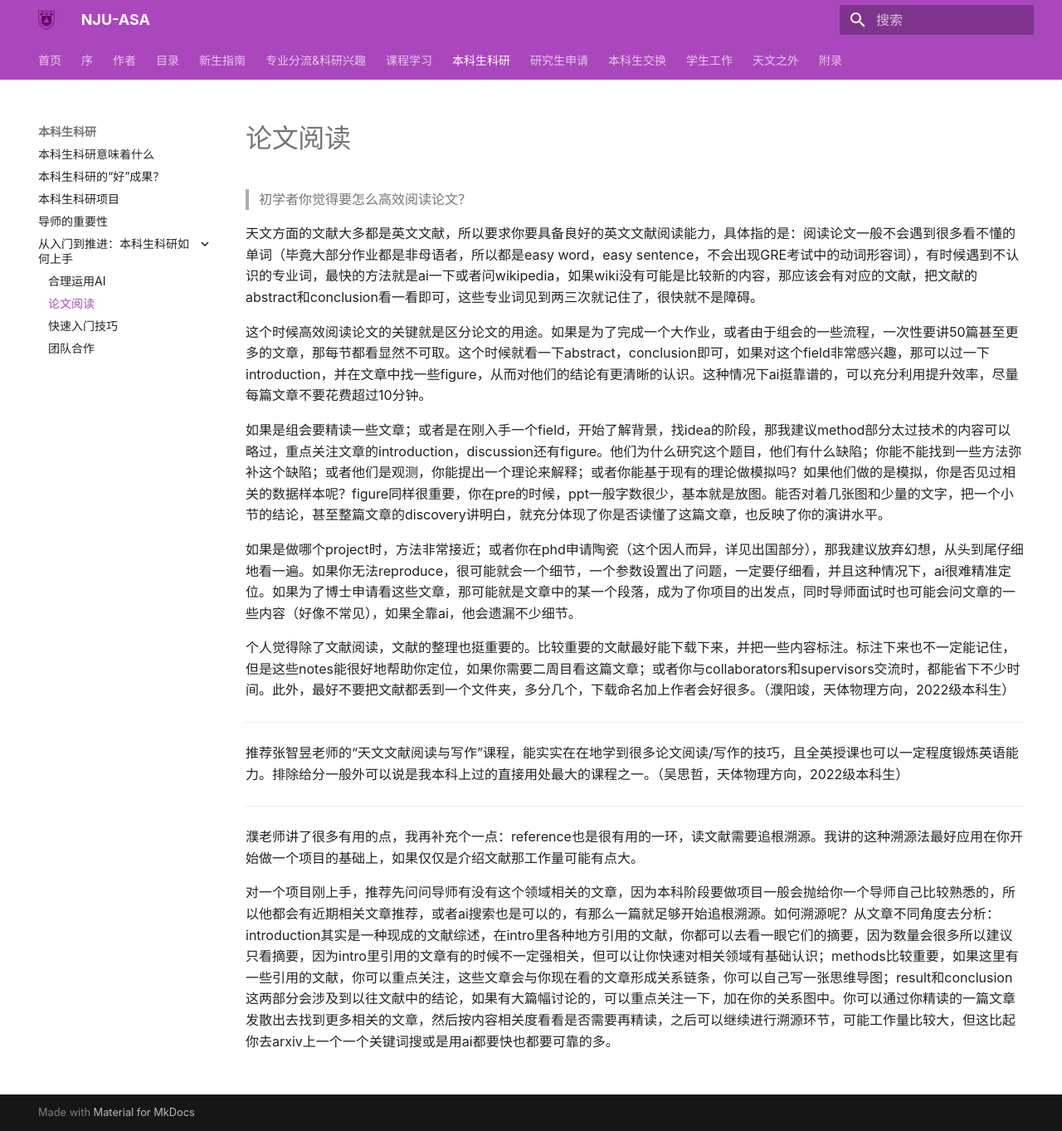
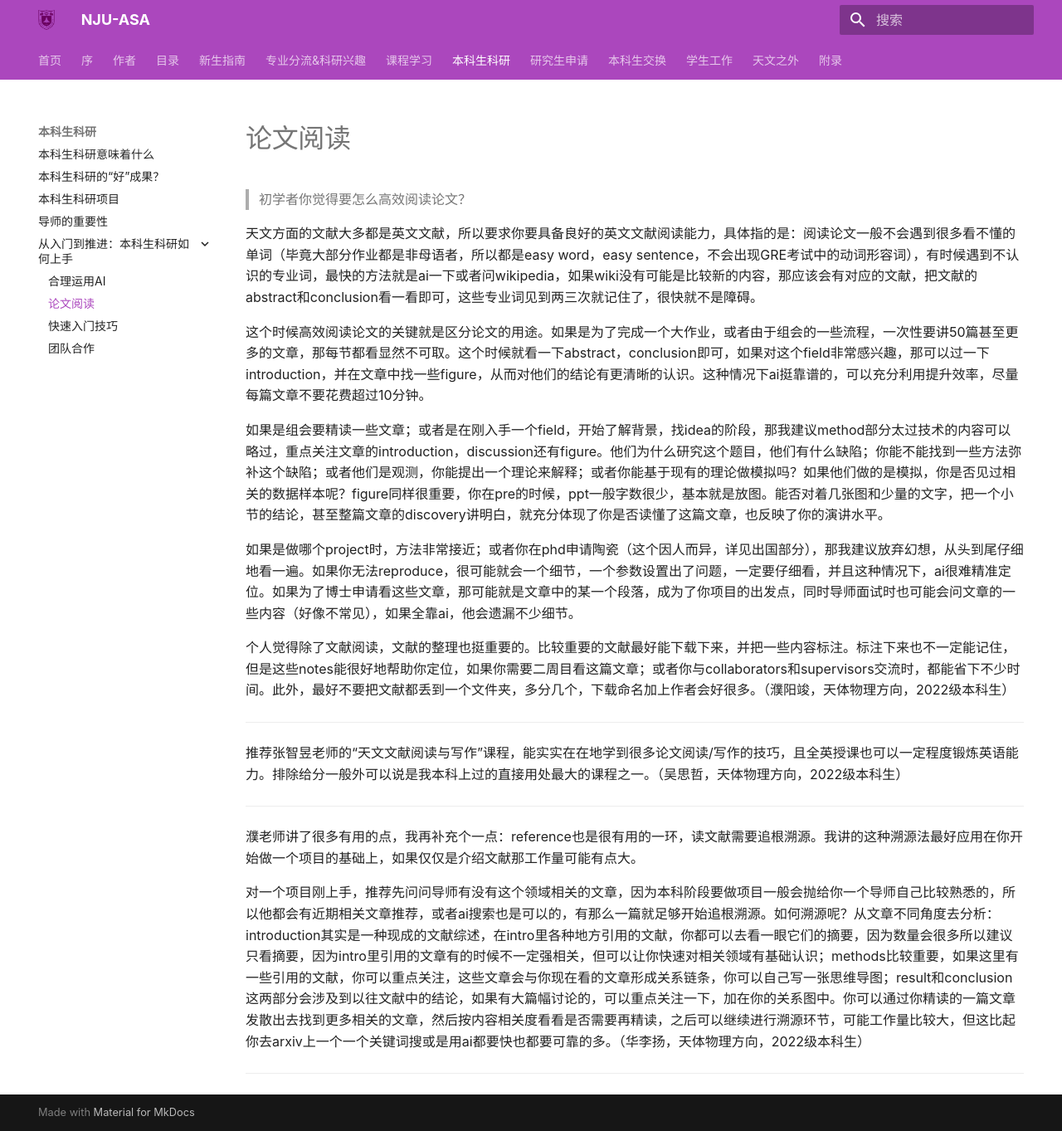
Before and after one commit to nju-astronomy/NJU-ASA, an MkDocs documentation site: the page built from docs/research_undergrad/skills/literature_reading.md, in a window 1280 px wide and 1363 px high. Shown: the whole window at 83% size. Built offline with MkDocs 1.6.1 and Material for MkDocs 9.7.7, drawn with Linux system fonts in a browser that asks for light colours; some web fonts are replaced.

Commit message:
Update literature_reading.md

```diff
--- a/docs/research_undergrad/skills/literature_reading.md
+++ b/docs/research_undergrad/skills/literature_reading.md
@@ -15,6 +15,10 @@
 推荐张智昱老师的“天文文献阅读与写作”课程，能实实在在地学到很多论文阅读/写作的技巧，且全英授课也可以一定程度锻炼英语能力。排除给分一般外可以说是我本科上过的直接用处最大的课程之一。（吴思哲，天体物理方向，2022级本科生）
 
 ---
+
+
 濮老师讲了很多有用的点，我再补充个一点：reference也是很有用的一环，读文献需要追根溯源。我讲的这种溯源法最好应用在你开始做一个项目的基础上，如果仅仅是介绍文献那工作量可能有点大。
 
-对一个项目刚上手，推荐先问问导师有没有这个领域相关的文章，因为本科阶段要做项目一般会抛给你一个导师自己比较熟悉的，所以他都会有近期相关文章推荐，或者ai搜索也是可以的，有那么一篇就足够开始追根溯源。如何溯源呢？从文章不同角度去分析：introduction其实是一种现成的文献综述，在intro里各种地方引用的文献，你都可以去看一眼它们的摘要，因为数量会很多所以建议只看摘要，因为intro里引用的文章有的时候不一定强相关，但可以让你快速对相关领域有基础认识；methods比较重要，如果这里有一些引用的文献，你可以重点关注，这些文章会与你现在看的文章形成关系链条，你可以自己写一张思维导图；result和conclusion这两部分会涉及到以往文献中的结论，如果有大篇幅讨论的，可以重点关注一下，加在你的关系图中。你可以通过你精读的一篇文章发散出去找到更多相关的文章，然后按内容相关度看看是否需要再精读，之后可以继续进行溯源环节，可能工作量比较大，但这比起你去arxiv上一个一个关键词搜或是用ai都要快也都要可靠的多。
+对一个项目刚上手，推荐先问问导师有没有这个领域相关的文章，因为本科阶段要做项目一般会抛给你一个导师自己比较熟悉的，所以他都会有近期相关文章推荐，或者ai搜索也是可以的，有那么一篇就足够开始追根溯源。如何溯源呢？从文章不同角度去分析：introduction其实是一种现成的文献综述，在intro里各种地方引用的文献，你都可以去看一眼它们的摘要，因为数量会很多所以建议只看摘要，因为intro里引用的文章有的时候不一定强相关，但可以让你快速对相关领域有基础认识；methods比较重要，如果这里有一些引用的文献，你可以重点关注，这些文章会与你现在看的文章形成关系链条，你可以自己写一张思维导图；result和conclusion这两部分会涉及到以往文献中的结论，如果有大篇幅讨论的，可以重点关注一下，加在你的关系图中。你可以通过你精读的一篇文章发散出去找到更多相关的文章，然后按内容相关度看看是否需要再精读，之后可以继续进行溯源环节，可能工作量比较大，但这比起你去arxiv上一个一个关键词搜或是用ai都要快也都要可靠的多。（华李扬，天体物理方向，2022级本科生）
+
+---
```
